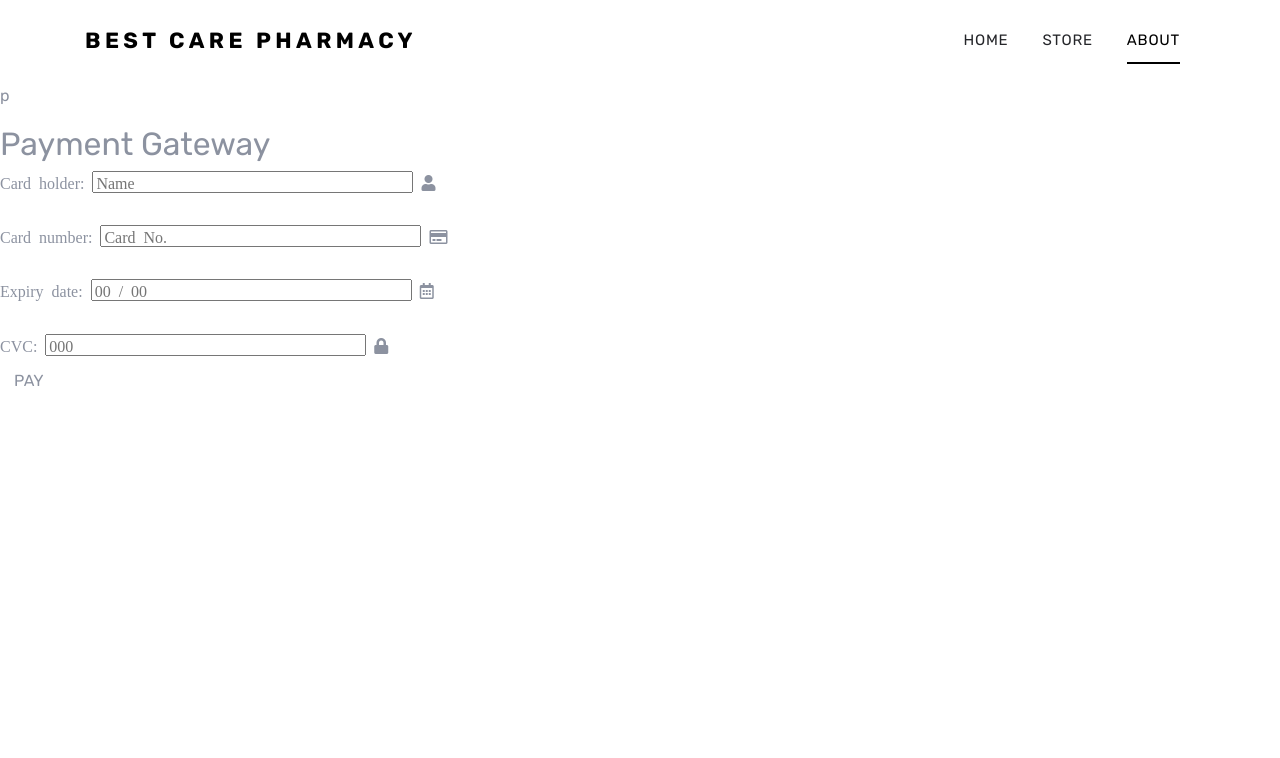
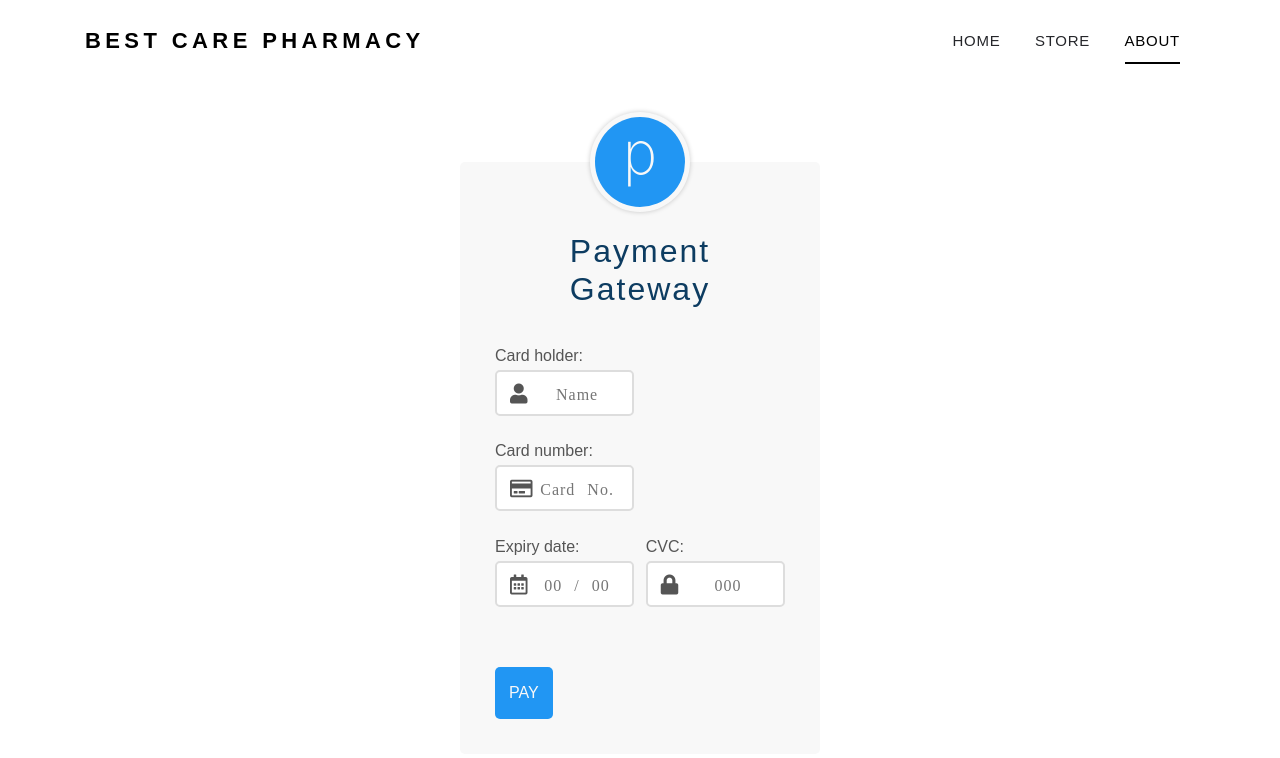
Before and after one commit to new123-byte/pharmacy, a plain HTML site: page about.html in a window 1280 px wide. Drawn offline with Linux system fonts and the light colour scheme; files whose address does not match are found by name.

Commit message:
Update style.css

```diff
--- a/css/style.css
+++ b/css/style.css
@@ -1,4 +1,7 @@
 /* Base */
+html{
+  scroll-behavior: smooth;
+}
 body {
   line-height: 1.7;
   color: #8c92a0;
@@ -19,7 +22,136 @@ a {
   transition: .3s all ease; }
   a:hover {
     text-decoration: none; }
+    @import url('https://fonts.googleapis.com/css?family=Baloo+Bhaijaan|Ubuntu');
 
+    *{
+      margin: 0;
+      padding: 0;
+      box-sizing: border-box;
+      font-family: 'Ubuntu', sans-serif;
+    }
+
+
+
+    .payment{
+      background: #f8f8f8;
+      max-width: 360px;
+      margin: 80px auto;
+      height: auto;
+      padding: 35px;
+      padding-top: 70px;
+      border-radius: 5px;
+      position: relative;
+    }
+
+    .payment h2{
+      text-align: center;
+      letter-spacing: 2px;
+      margin-bottom: 40px;
+      color: #0d3c61;
+    }
+
+    .form .label{
+      display: block;
+      color: #555555;
+      margin-bottom: 6px;
+    }
+
+    .input{
+      padding: 13px 0px 13px 25px;
+      width: 100%;
+      text-align: center;
+      border: 2px solid #dddddd;
+      border-radius: 5px;
+      letter-spacing: 1px;
+      word-spacing: 3px;
+      outline: none;
+      font-size: 16px;
+      color: #555555;
+    }
+
+    .card-grp{
+      display: flex;
+      justify-content: space-between;
+    }
+
+    .card-item{
+      width: 48%;
+    }
+
+    .space{
+      margin-bottom: 20px;
+    }
+
+    .icon-relative{
+      position: relative;
+    }
+
+    .icon-relative .fas,
+    .icon-relative .far{
+      position: absolute;
+      bottom: 12px;
+      left: 15px;
+      font-size: 20px;
+      color: #555555;
+    }
+
+    .btn{
+      margin-top: 40px;
+      background: #2196F3;
+      padding: 12px;
+      text-align: center;
+      color: #f8f8f8;
+      border-radius: 5px;
+      cursor: pointer;
+    }
+
+
+    .payment-logo{
+      position: absolute;
+      top: -50px;
+      left: 50%;
+      transform: translateX(-50%);
+      width: 100px;
+      height: 100px;
+      background: #f8f8f8;
+      border-radius: 50%;
+      box-shadow: 0 0 5px rgba(0,0,0,0.2);
+      text-align: center;
+      line-height: 85px;
+    }
+
+    .payment-logo:before{
+      content: "";
+      position: absolute;
+      top: 5px;
+      left: 5px;
+      width: 90px;
+      height: 90px;
+      background: #2196F3;
+      border-radius: 50%;
+    }
+
+    .payment-logo p{
+      position: relative;
+      color: #f8f8f8;
+      font-family: 'Baloo Bhaijaan', cursive;
+      font-size: 58px;
+    }
+
+
+    @media screen and (max-width: 420px){
+      .card-grp{
+        flex-direction: column;
+      }
+      .card-item{
+        width: 100%;
+        margin-bottom: 20px;
+      }
+      .btn{
+        margin-top: 20px;
+      }
+    }
 .text-black {
   color: #000; }
 
```
